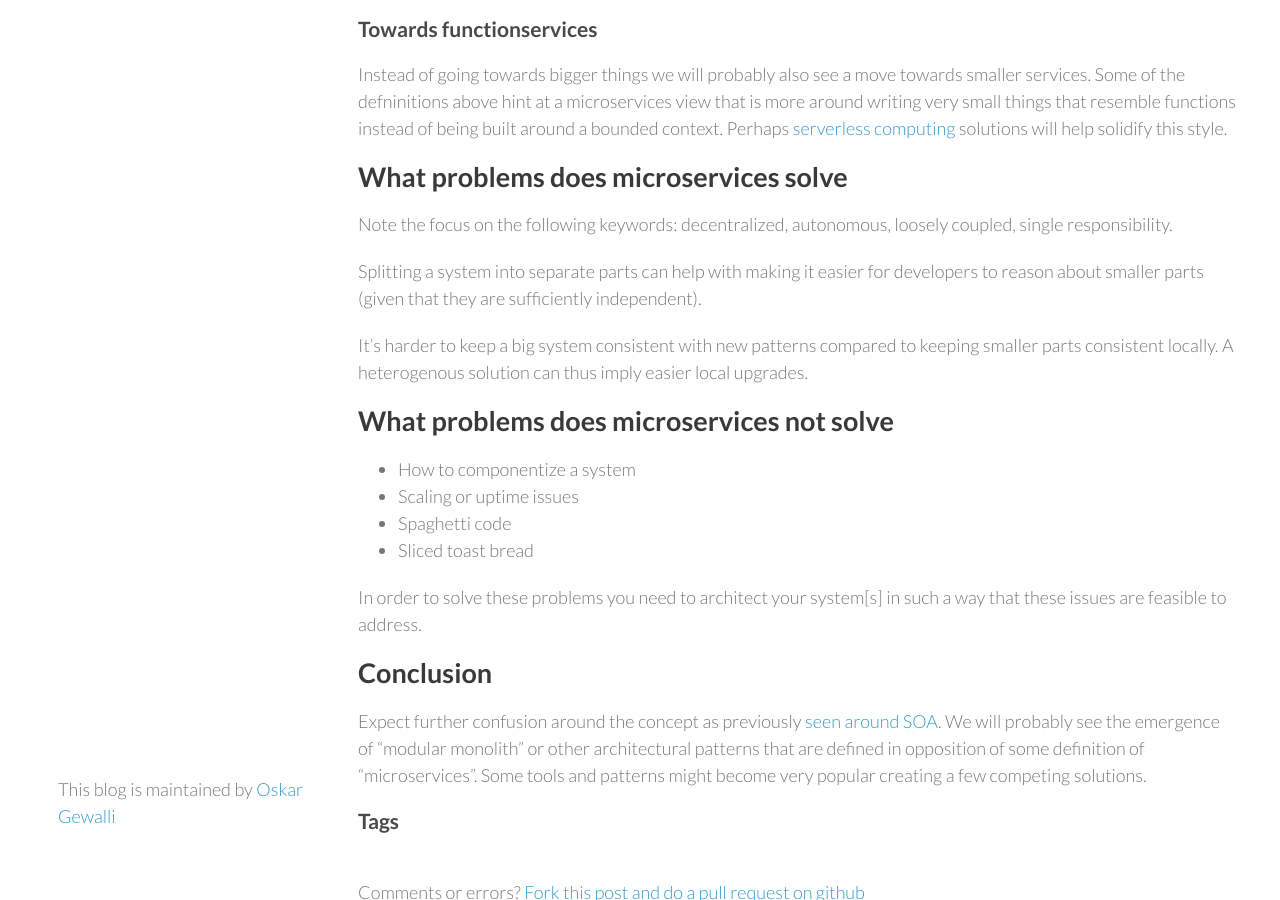
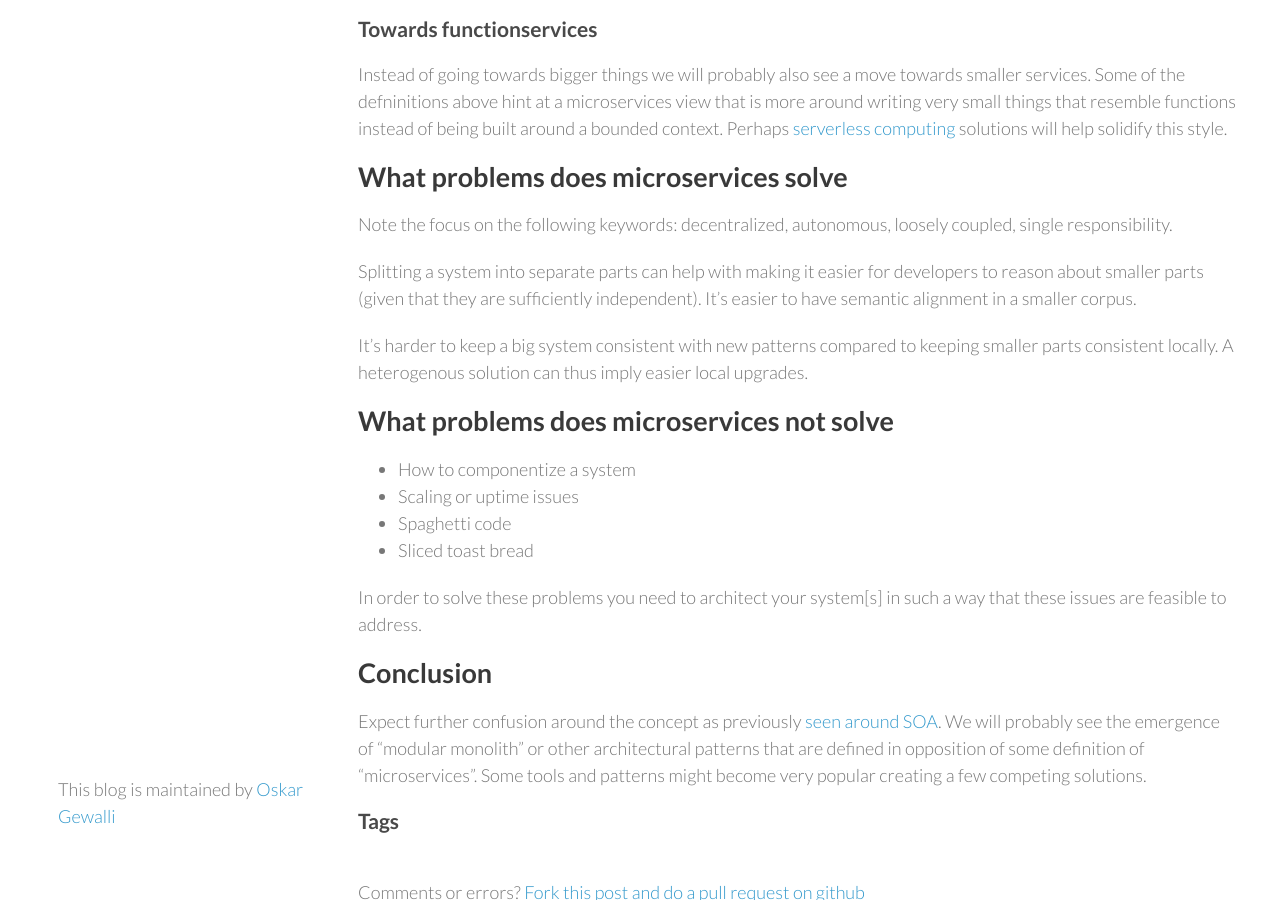
Before and after one commit to wallymathieu/assertfail, a Jekyll site: the page built from _posts/2019-08-26-Is-there-microservices-or-is-it-an-architectural-dream-cloud.md, in a window 1280 px wide and 900 px high, scrolled down 2078 px. Built offline with Jekyll 4.4.1, drawn with Linux system fonts in a browser that asks for light colours; nearby versions of some CDN libraries.

Commit message:
+Semantic alignment

```diff
--- a/_posts/2019-08-26-Is-there-microservices-or-is-it-an-architectural-dream-cloud.md
+++ b/_posts/2019-08-26-Is-there-microservices-or-is-it-an-architectural-dream-cloud.md
@@ -84,7 +84,7 @@ Instead of going towards bigger things we will probably also see a move towards
 
 Note the focus on the following keywords: decentralized, autonomous, loosely coupled, single responsibility.
 
-Splitting a system into separate parts can help with making it easier for developers to reason about smaller parts (given that they are sufficiently independent).
+Splitting a system into separate parts can help with making it easier for developers to reason about smaller parts (given that they are sufficiently independent). It's easier to have semantic alignment in a smaller corpus.
 
 It's harder to keep a big system consistent with new patterns compared to keeping smaller parts consistent locally. A heterogenous solution can thus imply easier local upgrades.
 
```
